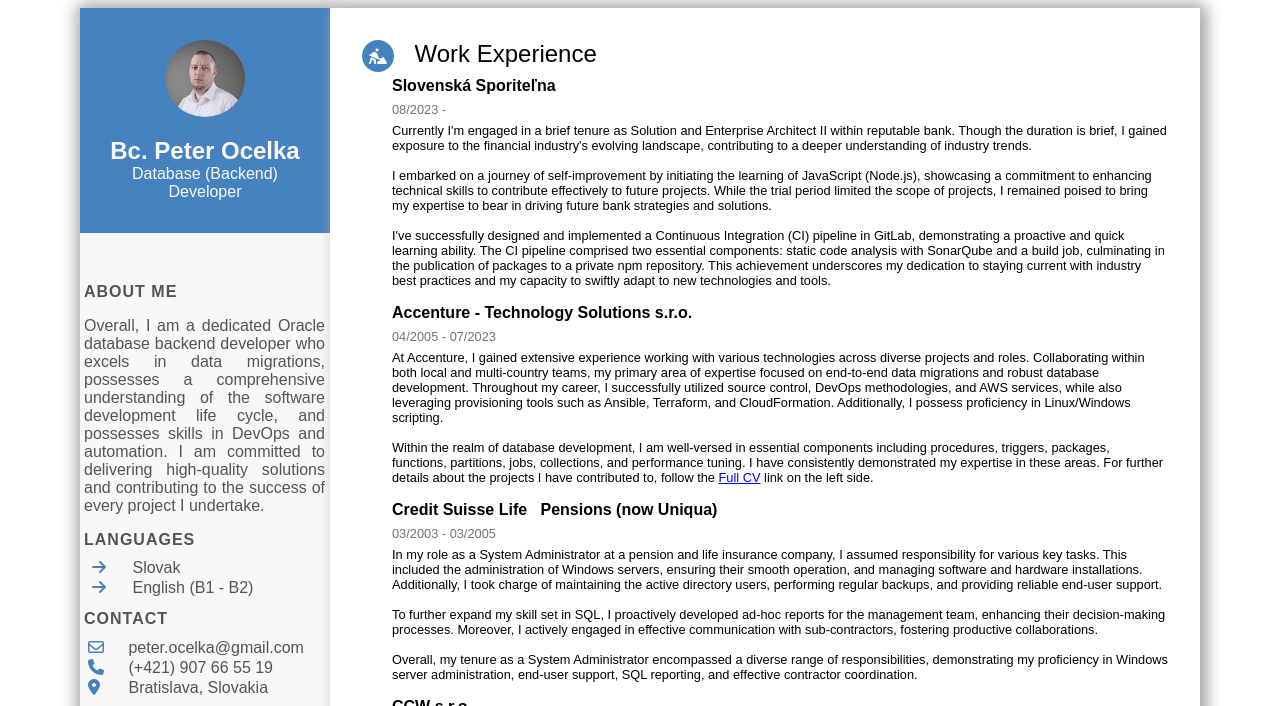
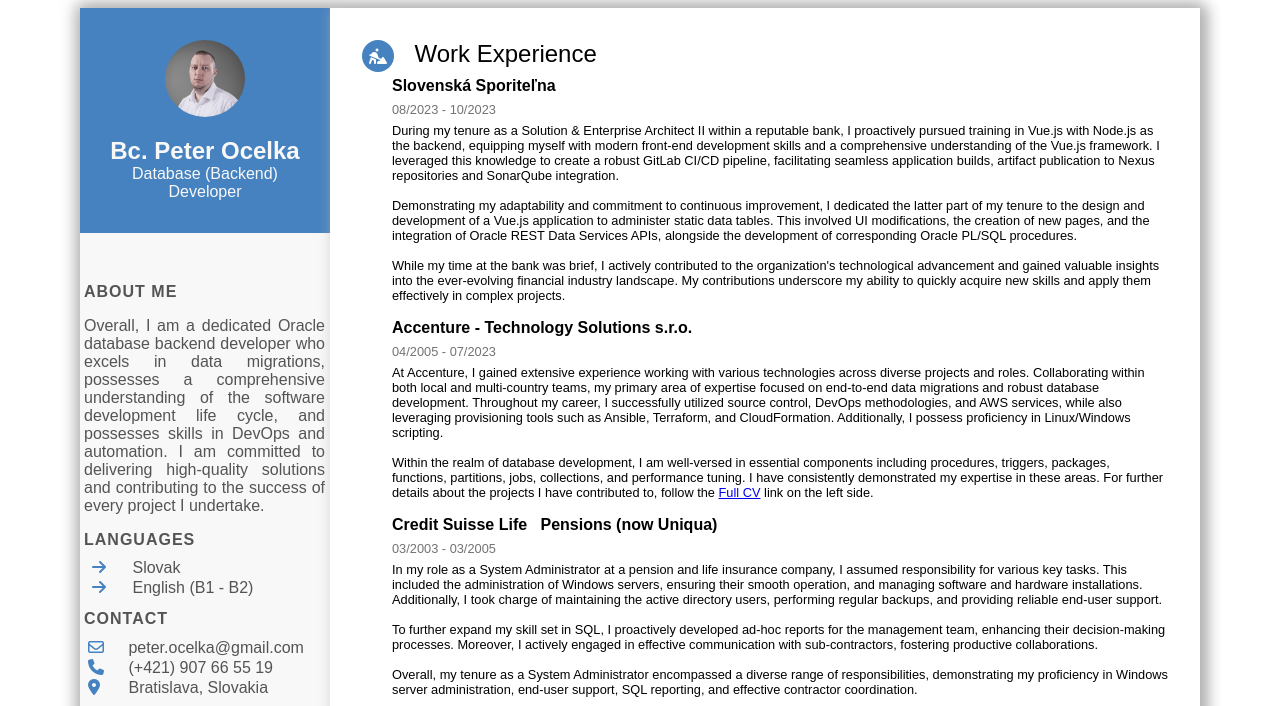
Before and after one commit to pocelka/cv, a plain HTML site: page index.html in a window 1280 px wide. Shown: the top 706 px of the page. Drawn offline with Linux system fonts and the light colour scheme.

Commit message:
feat: added experience from SLSP

```diff
--- a/index.html
+++ b/index.html
@@ -181,19 +181,23 @@
 
                     <div class="timeline-block">
                         <h1>Slovenská Sporiteľna</h1>
-                        <time>08/2023 - </time>
+                        <time>08/2023 - 10/2023</time>
                         <p>
-                            Currently I'm engaged in a brief tenure as Solution and Enterprise Architect II within reputable bank.
-                            Though the duration is brief, I gained exposure to the financial industry's evolving landscape,
-                            contributing to a deeper understanding of industry trends.
+                            During my tenure as a Solution &amp; Enterprise Architect II within a reputable bank, I proactively
+                            pursued training in Vue.js with Node.js as the backend, equipping myself with modern front-end
+                            development skills and a comprehensive understanding of the Vue.js framework. I leveraged this
+                            knowledge to create a robust GitLab CI/CD pipeline, facilitating seamless application builds,
+                            artifact publication to Nexus repositories and SonarQube integration.
                             <br><br>
-                            I embarked on a journey of self-improvement by initiating the learning of JavaScript (Node.js),
-                            showcasing a commitment to enhancing technical skills to contribute effectively to future projects.
-                            While the trial period limited the scope of projects, I remained poised to bring my expertise to bear
-                            in driving future bank strategies and solutions.
+                            Demonstrating my adaptability and commitment to continuous improvement, I dedicated the latter
+                            part of my tenure to the design and development of a Vue.js application to administer static
+                            data tables. This involved UI modifications, the creation of new pages, and the integration of
+                            Oracle REST Data Services APIs, alongside the development of corresponding Oracle PL/SQL procedures.
                             <br><br>
-                            I've successfully designed and implemented a Continuous Integration (CI) pipeline in GitLab, demonstrating
-                            a proactive and quick learning ability. The CI pipeline comprised two essential components: static code analysis with SonarQube and a build job, culminating in the publication of packages to a private npm repository. This achievement underscores my dedication to staying current with industry best practices and my capacity to swiftly adapt to new technologies and tools.
+                            While my time at the bank was brief, I actively contributed to the organization's technological
+                            advancement and gained valuable insights into the ever-evolving financial industry landscape.
+                            My contributions underscore my ability to quickly acquire new skills and apply them effectively
+                            in complex projects.
                         </p>
                     </div>
 
@@ -256,7 +260,7 @@
                             conversion. <br><br>
 
                             By meticulously performing OCR tasks, I played a crucial role in converting hard copy
-                            documents into digital formats, enabling easier accessibility and searchability of
+                            documents into digital formats, enabling easier accessibility and search ability of
                             information. This experience allowed me to refine my attention to detail and develop
                             proficiency in data entry and document management.
                         </p>
@@ -336,7 +340,7 @@
                         <li>
                             <span>Oracle PL/SQL</span>
                             <div class="sb-skeleton">
-                                <div class="skillbar" style="--pgbar-length: 85%"></div>
+                                <div class="skillbar" style="--pgbar-length: 90%"></div>
                             </div>
                         </li>
 
@@ -460,6 +464,20 @@
                         </li>
 
                         <li>
+                            <span>JavaScript / Node.JS</span>
+                            <div class="sb-skeleton">
+                                <div class="skillbar" style="--pgbar-length: 25%"></div>
+                            </div>
+                        </li>
+
+                        <li>
+                          <span>Vue.JS</span>
+                          <div class="sb-skeleton">
+                              <div class="skillbar" style="--pgbar-length: 20%"></div>
+                          </div>
+                      </li>
+
+                        <li>
                             <span>PowerShell</span>
                             <div class="sb-skeleton">
                                 <div class="skillbar" style="--pgbar-length: 20%"></div>
@@ -476,13 +494,6 @@
 
                         <li>
                             <span>Jenkins</span>
-                            <div class="sb-skeleton">
-                                <div class="skillbar" style="--pgbar-length: 10%"></div>
-                            </div>
-                        </li>
-
-                        <li>
-                            <span>JavaScript</span>
                             <div class="sb-skeleton">
                                 <div class="skillbar" style="--pgbar-length: 10%"></div>
                             </div>
```
